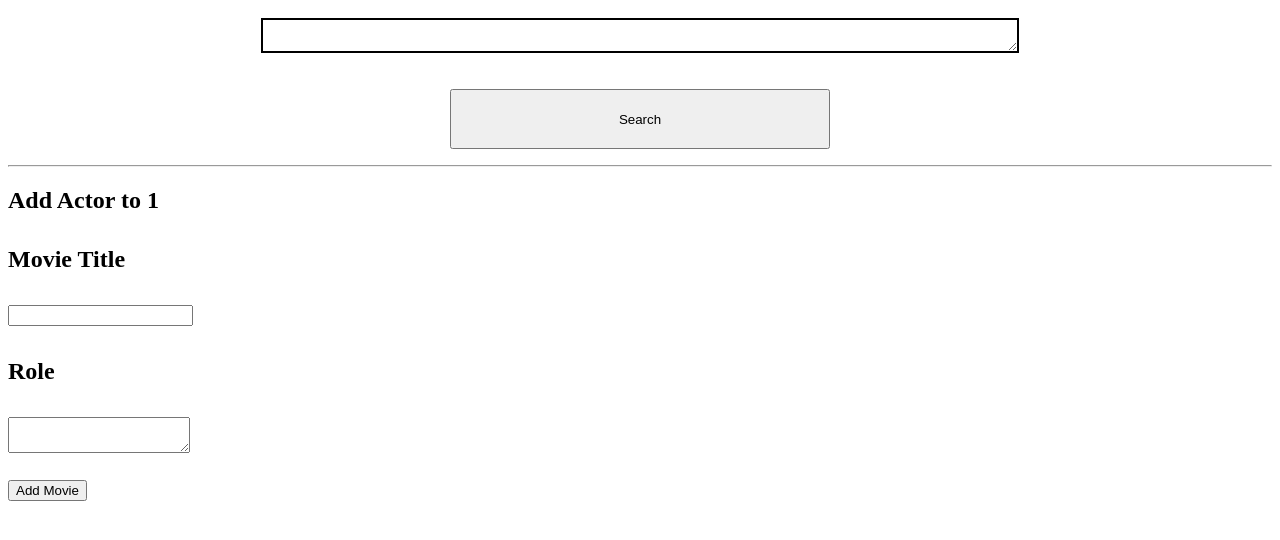
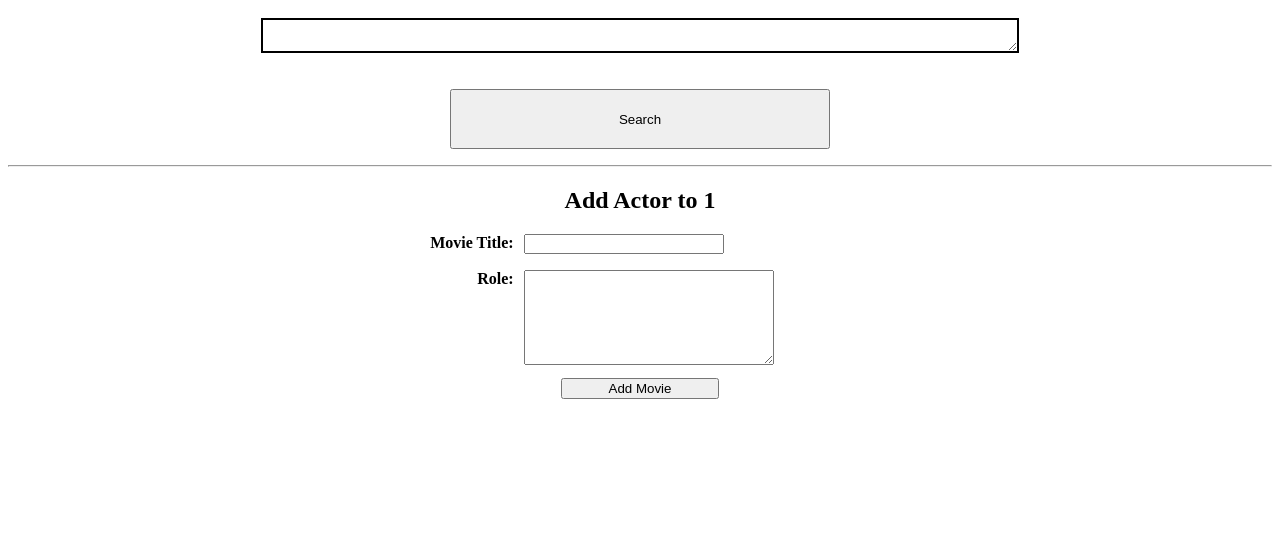
Before and after one commit to vivsiv/database-systems, a PHP site: page /movie_actor_form.php?movie_title=1 in a window 1280 px wide. Shown: the part 151-691 px from the top of the page. Run offline with PHP 8.4, Linux system fonts and the light colour scheme; data that the repository does not hold is empty.

Commit message:
jazz up forms

```diff
--- a/P1C/www/assets/style.css
+++ b/P1C/www/assets/style.css
@@ -35,3 +35,48 @@
 .page_centered {
 	text-align: center;
 }
+
+.form_header {
+	text-align: center;
+}
+
+.form_input_large {
+	width: 300px;
+    display: inline-block;
+    float: left;
+}
+
+.form_input {
+	width: 200px;
+	display: inline-block;
+	float: left;
+	margin-bottom: 15px;
+	height:20px;
+}
+
+.form_label {
+	display: inline-block;
+    float: left;
+    clear: left;
+    width: 40%;
+    text-align: right;
+    font-weight: bold;
+    padding-right: 10px;
+    margin-bottom: 15px;
+}
+
+.form_text_area {
+	width: 250px;
+	height: 95px;
+	display: inline-block;
+	float: left;
+	font-size: 12pt;
+
+}
+
+.form_submit {
+	display: block;
+	margin-left: auto;
+	margin-right: auto;
+	width: 12.5%;
+}
--- a/P1C/www/create_movie_director.php
+++ b/P1C/www/create_movie_director.php
@@ -9,9 +9,8 @@
 		$director_id = NULL;
 		if ($_GET['movie_id']){
 			$movie_id = sanitize_string($_GET['movie_id'], $db_connection);
-			$director_name = sanitize_string($_GET['director_name'], $db_connection);
-			$first = explode(" ", $director_name)[0];
-			$last = explode(" ", $director_name)[1];
+			$first = sanitize_string($_GET['first'], $db_connection);
+			$last = sanitize_string($_GET['last'], $db_connection);
 			$director_base_query = "select id from Director where first='%s' and last='%s'";
 			$director_query = sprintf($director_base_query, $first, $last);
 			print $director_query . "<br/>";
--- a/P1C/www/movie_actor_form.php
+++ b/P1C/www/movie_actor_form.php
@@ -3,11 +3,11 @@
 	print "<body>";
 	if ($_GET['movie_title']){
 		$movie_title = $_GET['movie_title'];
-		print "<h2>Add Actor to $movie_title";
+		print "<h2 class='form_header'>Add Actor to $movie_title</h2>";
 	}
 	else {
 		$actor_name = $_GET['actor_name'];
-		print "<h2>Add Movie for $actor_name";
+		print "<h2 class='form_header'>Add Movie for $actor_name</h2>";
 	}
 ?>
 
@@ -17,22 +17,23 @@
 	if ($_GET['movie_id']){
 		$movie_id = $_GET['movie_id'];
 		print "<input type='text' name='movie_id' hidden='true' value='$movie_id'/>";
-		print "<h4>Actor Name (First and Last)</h4>";
-		print "<input type='text' name='actor_name'/>";
-		print "<h4>Role</h4>";
-		print "<textarea type='text' name='role'></textarea>";
-		print "<br/><br/>";
-		print "<input id='submit' type='submit' value='Add Actor'/>";
+		print "<div>";
+		print "<label class='form_label'>First Name: </label><input class='form_input_large' type='text' name='first'/><br/><br/>";
+		print "<label class='form_label'>Last Name: </label><input class='form_input_large' type='text' name='last'/><br/><br/>";
+		print "<label class='form_label'>Role: </label><textarea class='form_text_area' type='text' name='role'></textarea>";
+		print "<br/><br/><br/><br/><br/><br/>";
+		print "</div>";
+		print "<input class='form_submit' type='submit' value='Add Actor'/>";
 	}
 	else {
 		$actor_id = $_GET['actor_id'];
 		print "<input type='text' name='actor_id' hidden='true' value='$actor_id'/>";
-		print "<h4>Movie Title</h4>";
-		print "<input type='text' name='movie_title'/>";
-		print "<h4>Role</h4>";
-		print "<textarea type='text' name='role'></textarea>";
-		print "<br/><br/>";
-		print "<input type='submit' value='Add Movie'/>";
+		print "<div>";
+		print "<label class='form_label'>Movie Title: </label><input class='form_input' type='text' name='movie_title'/><br/><br/>";
+		print "<label class='form_label'>Role: </label><textarea class='form_text_area' type='text' name='role'></textarea>";
+		print "</div>";
+		print "<br/><br/><br/><br/><br/><br/>";
+		print "<input class='form_submit' type='submit' value='Add Movie'/>";
 	}
 ?>
 </form>
```
Also changed, not shown: P1C/www/actor_form.php (+9 -14 lines), P1C/www/create_movie_actor.php (+5 -6 lines), P1C/www/director_form.php (+8 -12 lines), P1C/www/movie_director_form.php (+13 -10 lines), P1C/www/movie_form.php (+8 -11 lines), P1C/www/review_form.php (+8 -9 lines).
